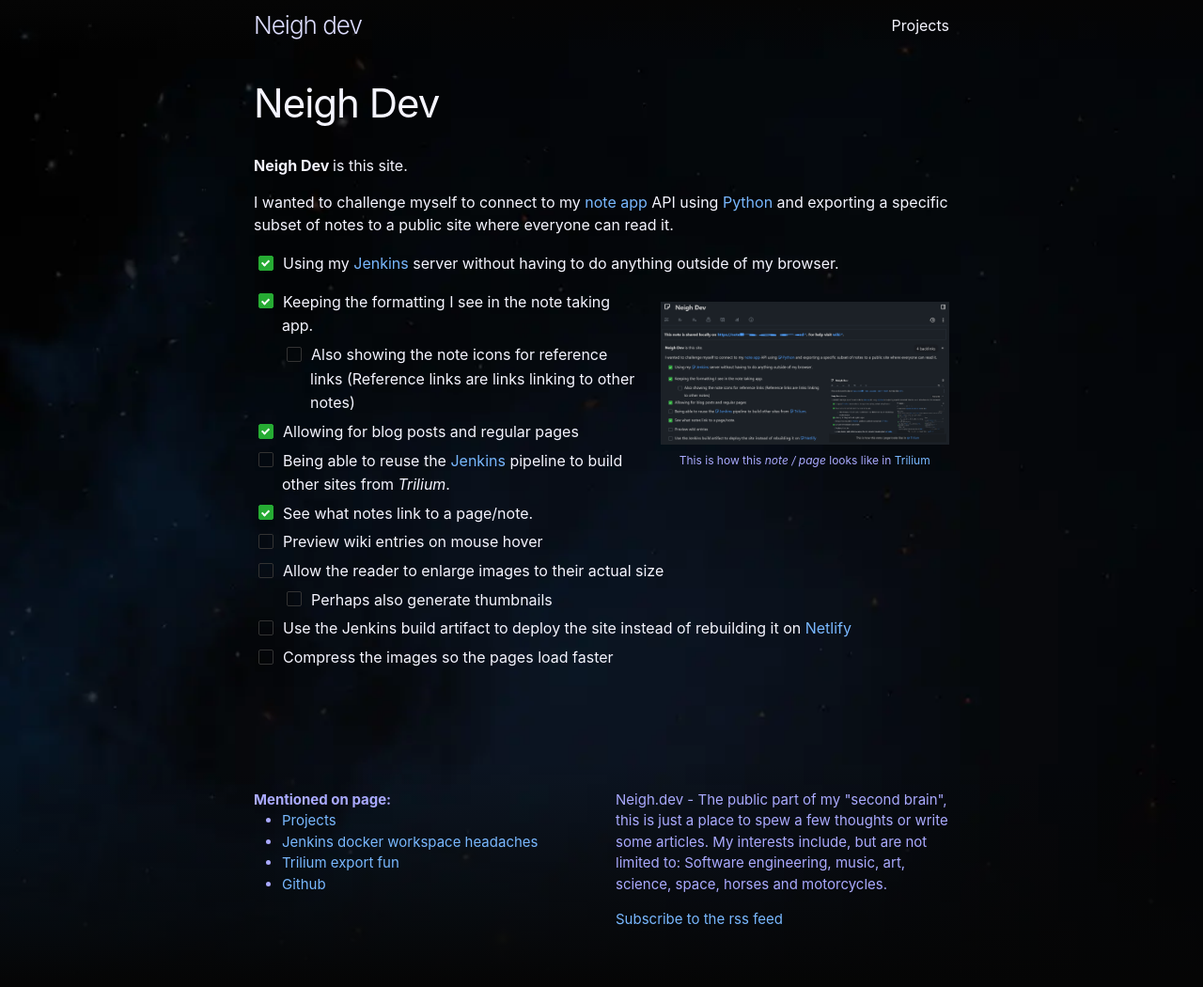
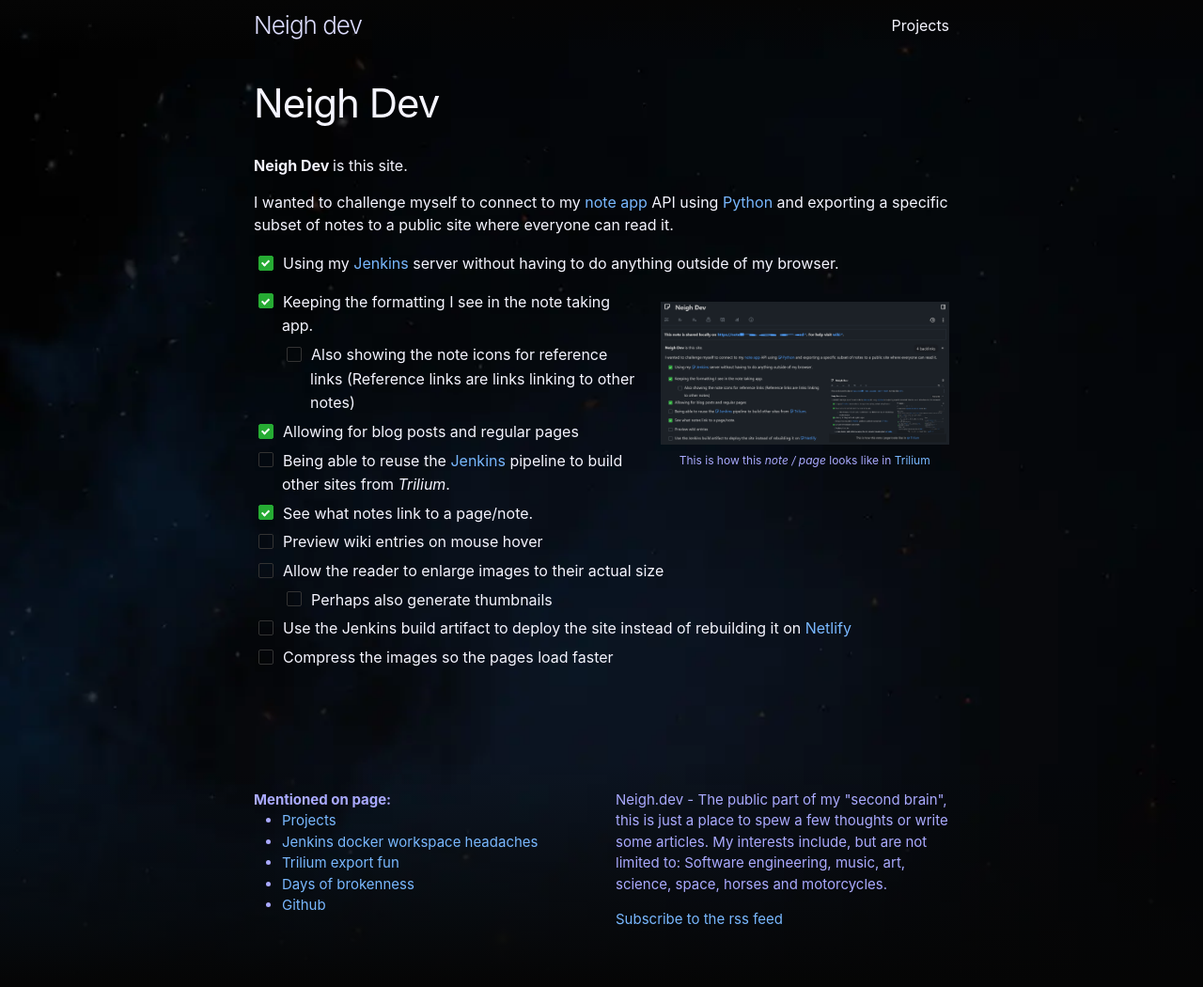
Before and after one commit to neighdev/neigh-dev, a Jekyll site: the page built from _projects/Neigh-Dev.html, in a window 1280 px wide. Shown: the whole page at 94% size. Built offline with Jekyll 4.4.1, drawn with Linux system fonts in a browser that asks for light colours.

Commit message:
Jenkins build 178

```diff
--- a/_posts/2023-09-26-Days-of-brokenness.html
+++ b/_posts/2023-09-26-Days-of-brokenness.html
@@ -18,8 +19,8 @@
 ---
 
 <div class="ck-content">
-<p>The last few days the export has been broken as I struggled to overcome
-          the <a class="reference-link" href="{% link _posts/2023-09-21-Jenkins-docker-work.html %}">2023-09-21 Jenkins docker workspace headaches</a> and
+<p>The last few days the export for <a class="reference-link" href="{% link _projects/Neigh-Dev.html %}">Neigh Dev</a> has
+          been broken as I struggled to overcome the <a class="reference-link" href="{% link _posts/2023-09-21-Jenkins-docker-work.html %}">2023-09-21 Jenkins docker workspace headaches</a> and
           making sure the export itself is more robust so I can't crash it anymore
           by doing <a class="reference-link" href="{% link _wiki/Trilium.html %}">Trilium</a> gymnastics
           like referring to a <a class="reference-link">Secret note</a>.
--- a/_projects/Neigh-Dev.html
+++ b/_projects/Neigh-Dev.html
@@ -6,6 +6,8 @@
   title: Jenkins docker workspace headaches
 - link: _posts/2023-09-22-Trilium-export-fun.html
   title: Trilium export fun
+- link: _posts/2023-09-26-Days-of-brokenness.html
+  title: Days of brokenness
 - link: _wiki/Github.html
   title: Github
 date: '2023-09-19 21:02:35.392Z'
```
Also changed, not shown: other parts of _posts/2023-09-26-Days-of-brokenness.html (+1 -0 lines).
